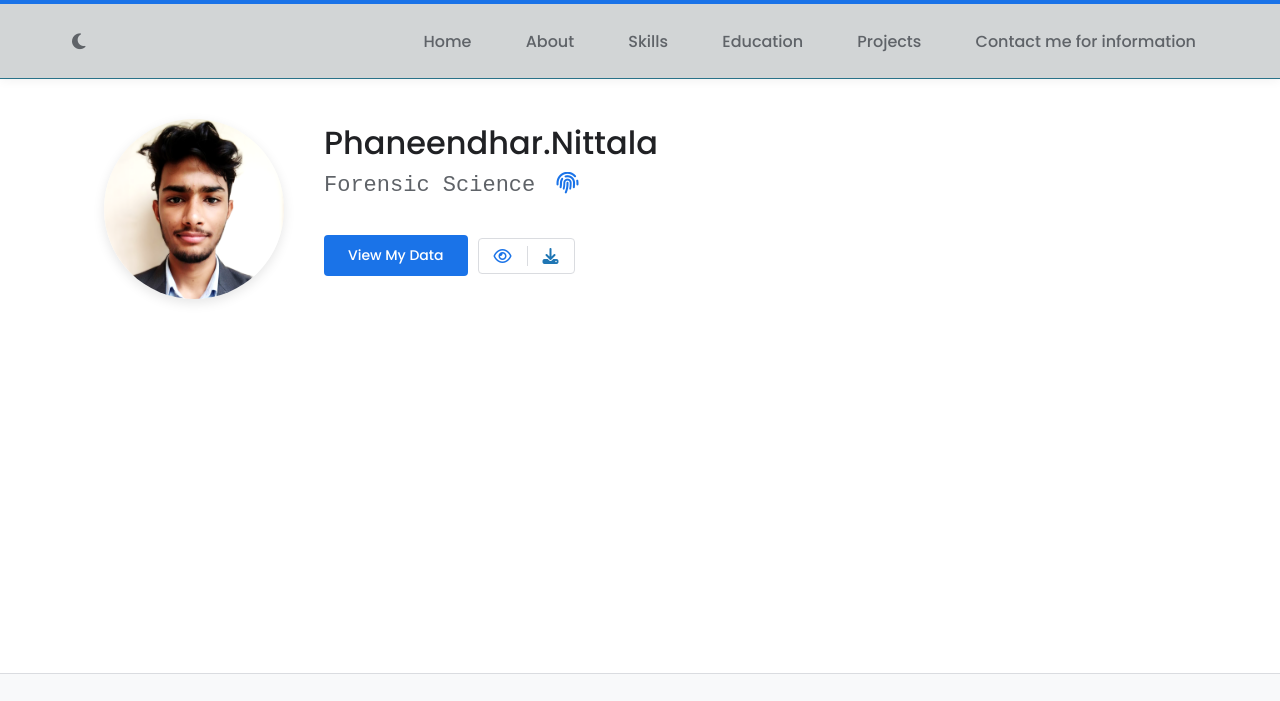
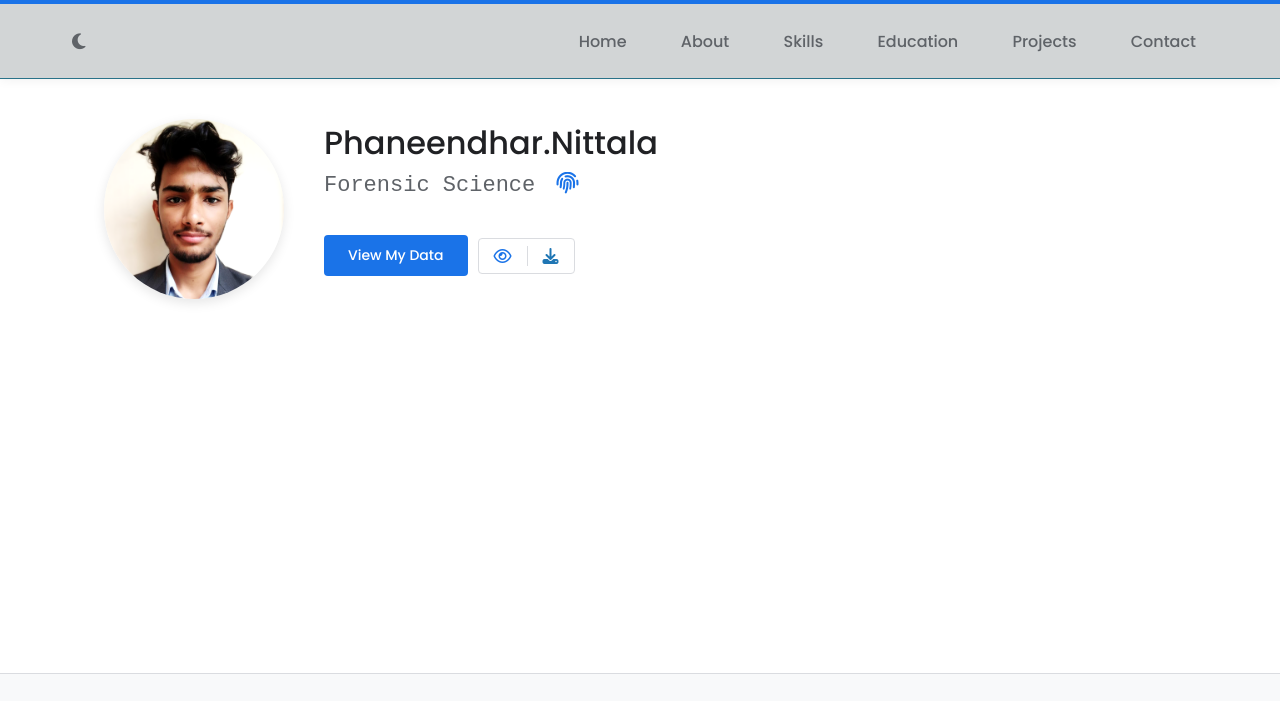
Before and after one commit to NPhaneendhar/nittalaphaneendhar, a plain HTML site: page index.html in a window 1280 px wide. Shown: the top 701 px of the page. Drawn offline with Linux system fonts and the light colour scheme.

```diff
--- a/index.html
+++ b/index.html
@@ -153,7 +153,7 @@
             <a href="#" onclick="toggleSkills(event)">Skills</a>
             <a href="#" onclick="toggleEducation(event)">Education</a>
             <a href="#" onclick="toggleProjects(event)">Projects</a>
-            <a href="#" onclick="toggleContact(event)">Contact me for information</a>
+            <a href="#" onclick="toggleContact(event)">Contact</a>
         </div>
     </nav>
 
```
